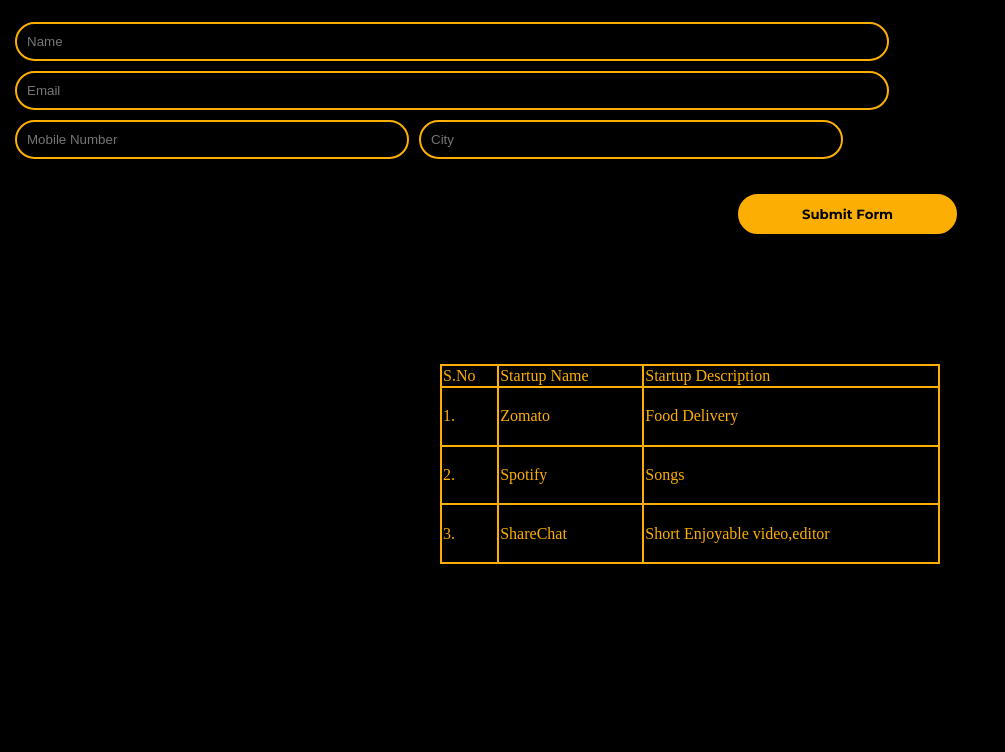
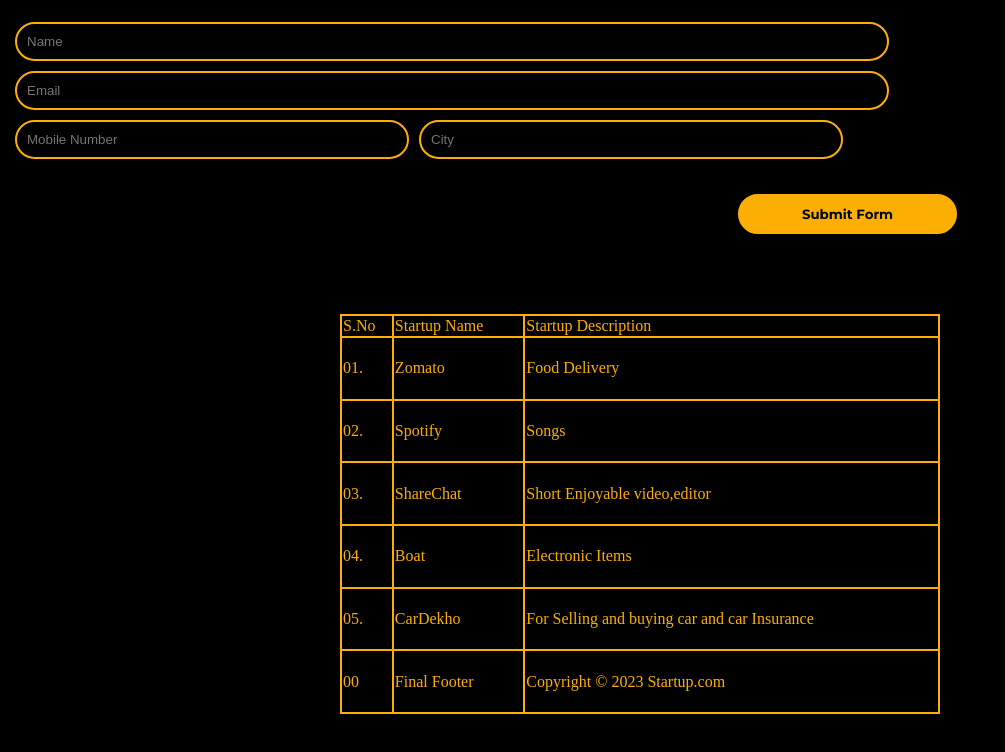
Before and after one commit to AtindraRathore/frontend-AccioProject, a plain HTML site: page index.html in a window 1280 px wide. Shown: the part 384-1136 px from the top of the page, without its empty margins (0-1005 px from the left). Before the commit the page ends 948 px from the top, so only its background shows below. Drawn offline with Linux system fonts and the light colour scheme.

Commit message:
mylastcommit

```diff
--- a/index.html
+++ b/index.html
@@ -48,7 +48,7 @@
 
 </div>
 <button id="submit">Submit Form</button>
-<div style="position:relative">
+<div id="lasttable" style="position:relative">
     <table id="tab" >
         <thead>
         <tr>
@@ -59,19 +59,34 @@
         </thead>
         <tbody>
         <tr>
-            <td style="border: 2px solid #FCAF02;">1.</td>
+            <td style="border: 2px solid #FCAF02;">01.</td>
             <td style="border: 2px solid #FCAF02;">Zomato</td>
             <td style="border: 2px solid #FCAF02;">Food Delivery</td>
         </tr>
         <tr>
-            <td style="border: 2px solid #FCAF02;">2.</td>
+            <td style="border: 2px solid #FCAF02;">02.</td>
             <td style="border: 2px solid #FCAF02;">Spotify</td>
             <td style="border: 2px solid #FCAF02;">Songs</td>
         </tr>
         <tr>
-            <td style="border: 2px solid #FCAF02;">3.</td>
+            <td style="border: 2px solid #FCAF02;">03.</td>
             <td style="border: 2px solid #FCAF02;">ShareChat</td>
             <td style="border: 2px solid #FCAF02;">Short Enjoyable video,editor</td>
+        </tr>
+        <tr>
+            <td style="border: 2px solid #FCAF02;">04.</td>
+            <td style="border: 2px solid #FCAF02;">Boat</td>
+            <td style="border: 2px solid #FCAF02;">Electronic Items</td>
+        </tr>
+        <tr>
+            <td style="border: 2px solid #FCAF02;">05.</td>
+            <td style="border: 2px solid #FCAF02;">CarDekho</td>
+            <td style="border: 2px solid #FCAF02;">For Selling and buying car and car Insurance</td>
+        </tr>
+        <tr>
+            <td style="border: 2px solid #FCAF02;">00</td>
+            <td style="border: 2px solid #FCAF02;">Final Footer</td>
+            <td style="border: 2px solid #FCAF02;">Copyright &copy 2023 Startup.com</td>
         </tr>
         </tbody>
     </table>
--- a/style.css
+++ b/style.css
@@ -10,14 +10,13 @@
     position: sticky;
     background-color: yellow;
     display:flex;
+    justify-content:space-around;
     text-decoration:none;
    font-family: 'Montserrat', sans-serif;
    font-weight: 400;
    font-size: 20px;
    line-height:34.13px;
    margin-bottom:80px;
-   left:600px
-   right:10px;
 }
 
 h2{
@@ -77,17 +76,18 @@
    width: 219px;
    margin-top:30px;
 }
+#lasttable{
+margin: 150px;
+display:flex;
+justify-content:center;
+align-items:center;
+}
 #tab{
-  position:absolute;
-  left:420px;
-   height:200px;
-     width:500px;
+     height:400px;
+     width:600px;
     border: 2px solid #FCAF02;
     border-collapse:collapse;
     border-right:2px solid #FCAF02;
-    margin-top: 200px;
-    margin-bottom:200px;
-    margin-left: 20px;
-    margin-right: 20px;
+
     color:#FCAF02;
 }
```
